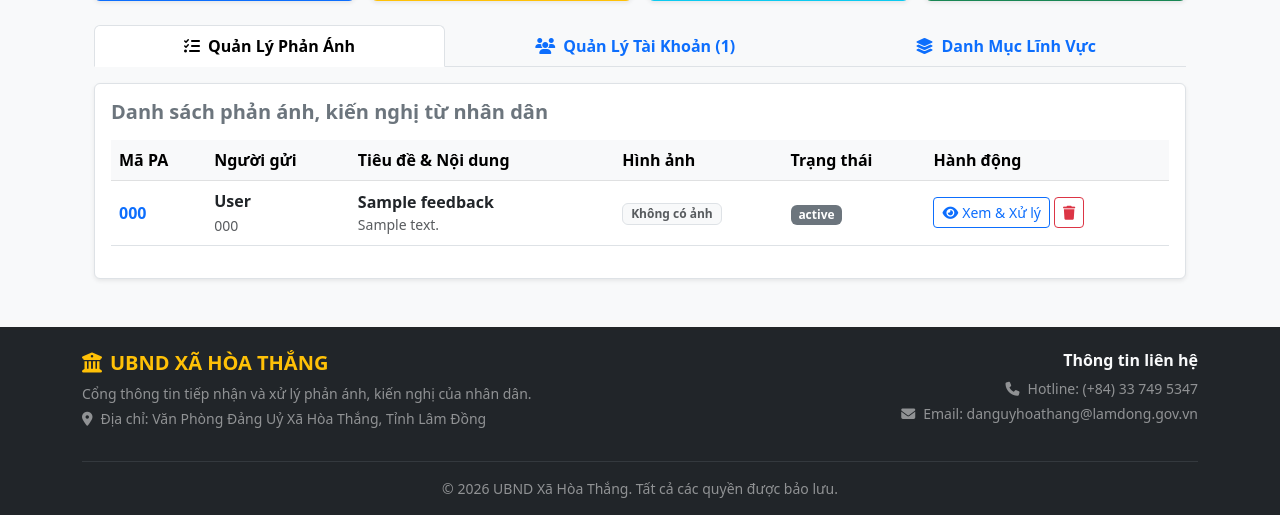
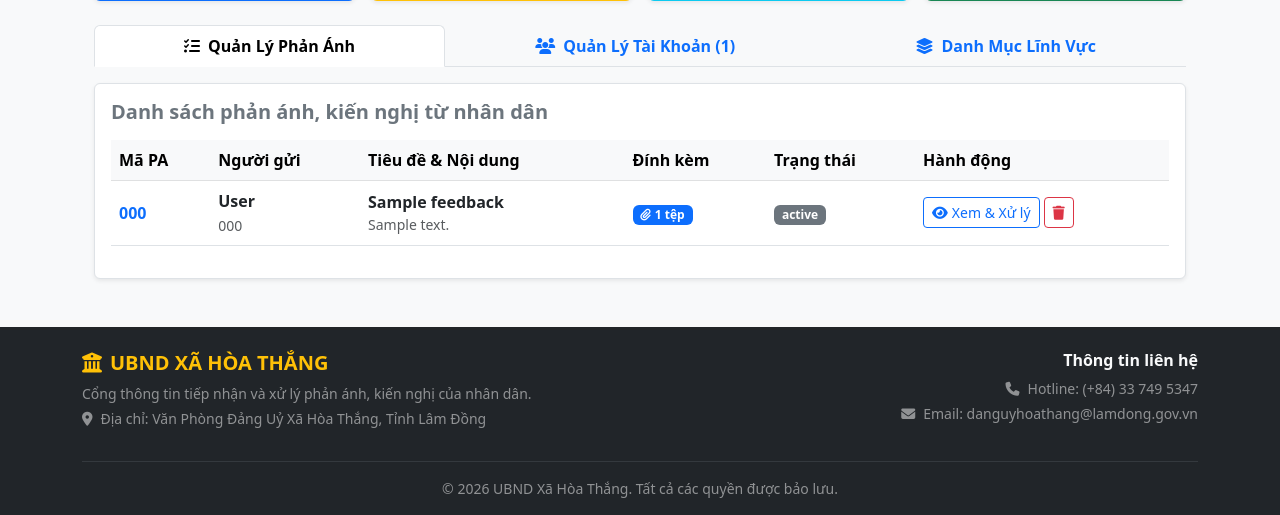
Before and after one commit to hau1401/quanlyphananh_xahoathang, a Flask app: page /dashboard in a window 1280 px wide. Shown: the part 285-800 px from the top of the page. Run offline with Flask 3, Linux system fonts and the light colour scheme; the visitor is signed in with stand-in values (Sample User, id 1); tables that the repository leaves empty hold one stand-in row (values such as "Sample post"); grey boxes marked "Sample" are stand-in pictures; some libraries are stand-ins or nearby versions.

Commit message:
Fix dashboard display multi-media and map position

```diff
--- a/templates/admin/dashboard.html
+++ b/templates/admin/dashboard.html
@@ -3,8 +3,10 @@
 {% block title %}Trang Quản Trị Hệ Thống - UBND Xã Hòa Thắng{% endblock %}
 
 {% block content %}
-<!-- Nhúng thư viện SweetAlert2 -->
+<!-- Nhúng thư viện SweetAlert2 & Leaflet Maps -->
 <script src="https://cdn.jsdelivr.net/npm/sweetalert2@11"></script>
+<link rel="stylesheet" href="https://unpkg.com/leaflet@1.9.4/dist/leaflet.css" />
+<script src="https://unpkg.com/leaflet@1.9.4/dist/leaflet.js"></script>
 
 <style>
   /* Fix lỗi bị đơ, treo cuộn trang trên giao diện di động khi bật Modal */
@@ -113,7 +115,7 @@
                             <th>Mã PA</th>
                             <th>Người gửi</th>
                             <th style="width: 25%;">Tiêu đề & Nội dung</th>
-                            <th>Hình ảnh</th>
+                            <th>Đính kèm</th>
                             <th>Trạng thái</th>
                             <th>Hành động</th>
                         </tr>
@@ -133,12 +135,18 @@
                                 </small>
                             </td>
                             <td>
-                                {% if fb.image %}
-                                    <a href="{{ url_for('static', filename='uploads/' + fb.image) }}" target="_blank">
-                                        <img src="{{ url_for('static', filename='uploads/' + fb.image) }}" alt="Ảnh phản ánh" class="rounded border shadow-sm" style="width: 50px; height: 50px; object-fit: cover;">
-                                    </a>
+                                <!-- XỬ LÝ HIỂN THỊ CỘT ĐÍNH KÈM (ẢNH & VIDEO) -->
+                                {% if fb.media_files %}
+                                    {% set file_list = fb.media_files.split(',') %}
+                                    <span class="badge bg-primary text-white">
+                                        <i class="fa-solid fa-paperclip me-1"></i>{{ file_list|length }} tệp
+                                    </span>
+                                {% elif fb.image %}
+                                    <span class="badge bg-primary text-white">
+                                        <i class="fa-solid fa-image me-1"></i>1 tệp
+                                    </span>
                                 {% else %}
-                                    <span class="badge bg-light text-muted border">Không có ảnh</span>
+                                    <span class="badge bg-light text-muted border">Không có</span>
                                 {% endif %}
                             </td>
                             <td>
@@ -275,11 +283,11 @@
 </div>
 
 <!-- ========================================== -->
-<!-- DANH SÁCH MODAL (ĐẶT NGOÀI TABLE ĐỂ DỄ BẤM TRÊN DI ĐỘNG) -->
+<!-- DANH SÁCH MODAL XEM CHI TIẾT & XỬ LÝ -->
 <!-- ========================================== -->
 {% for fb in feedbacks %}
 <div class="modal fade" id="updateModal{{ fb.id }}" tabindex="-1" aria-hidden="true" data-bs-backdrop="static" data-bs-focus="false">
-    <div class="modal-dialog modal-lg modal-dialog-centered">
+    <div class="modal-dialog modal-lg modal-dialog-centered modal-dialog-scrollable">
         <div class="modal-content">
             <form action="{{ url_for('update_feedback_status', feedback_id=fb.id) }}" method="POST">
                 <div class="modal-header bg-primary text-white">
@@ -297,6 +305,11 @@
                         <div class="col-md-6">
                             <p class="mb-1"><strong>Địa chỉ:</strong> {{ fb.address or 'Không cung cấp' }}</p>
                             <p class="mb-1"><strong>Mã phản ánh:</strong> <span class="text-primary fw-bold">{{ fb.feedback_code }}</span></p>
+                            {% if fb.latitude and fb.longitude %}
+                                <p class="mb-1 text-success fw-bold">
+                                    <i class="fa-solid fa-location-dot me-1"></i> Tọa độ GPS: {{ fb.latitude|round(5) }}, {{ fb.longitude|round(5) }}
+                                </p>
+                            {% endif %}
                         </div>
                     </div>
                     <hr>
@@ -308,16 +321,47 @@
                         <div class="p-3 bg-light rounded border text-secondary" style="white-space: pre-line;">{{ fb.content }}</div>
                     </div>
 
-                    <!-- HIỂN THỊ HÌNH ẢNH TRONG MODAL -->
+                    <!-- HIỂN THỊ ĐA PHƯƠNG TIỆN ĐÍNH KÈM (ẢNH VÀ VIDEO) -->
                     <div class="mb-3">
-                        <label class="form-label fw-bold d-block">Hình ảnh đính kèm:</label>
-                        {% if fb.image %}
-                            <a href="{{ url_for('static', filename='uploads/' + fb.image) }}" target="_blank">
-                                <img src="{{ url_for('static', filename='uploads/' + fb.image) }}" class="img-fluid rounded border shadow-sm" style="max-height: 300px; width: 100%; object-fit: contain;" alt="Hình ảnh đính kèm">
-                            </a>
-                            <small class="d-block text-muted mt-1">(Nhấp vào ảnh để mở xem kích thước đầy đủ)</small>
+                        <label class="form-label fw-bold d-block">Tệp đính kèm (Ảnh / Video minh chứng):</label>
+
+                        {% if fb.media_files %}
+                            {% set file_list = fb.media_files.split(',') %}
+                            <div class="row g-2 mt-1">
+                                {% for file_name in file_list %}
+                                    <div class="col-6 col-md-4 text-center">
+                                        <div class="card h-100 p-2 shadow-sm border">
+                                            {% set ext = file_name.rsplit('.', 1)[-1].lower() %}
+                                            {% if ext in ['png', 'jpg', 'jpeg', 'gif', 'webp'] %}
+                                                <a href="{{ url_for('static', filename='uploads/' + file_name) }}" target="_blank">
+                                                    <img src="{{ url_for('static', filename='uploads/' + file_name) }}"
+                                                         class="img-fluid rounded"
+                                                         style="max-height: 120px; object-fit: cover; width: 100%;"
+                                                         alt="Hình ảnh đính kèm">
+                                                </a>
+                                            {% elif ext in ['mp4', 'mov', 'avi', 'mkv'] %}
+                                                <video controls class="w-100 rounded" style="max-height: 120px;">
+                                                    <source src="{{ url_for('static', filename='uploads/' + file_name) }}" type="video/{{ ext if ext != 'mov' else 'mp4' }}">
+                                                    Trình duyệt không hỗ trợ phát video.
+                                                </video>
+                                            {% else %}
+                                                <a href="{{ url_for('static', filename='uploads/' + file_name) }}" target="_blank" class="btn btn-sm btn-outline-secondary my-3">
+                                                    <i class="fa-solid fa-file me-1"></i> Tải về tệp
+                                                </a>
+                                            {% endif %}
+                                            <small class="text-muted d-block text-truncate mt-1" style="font-size: 0.75rem;">{{ file_name }}</small>
+                                        </div>
+                                    </div>
+                                {% endfor %}
+                            </div>
+                        {% elif fb.image %}
+                            <div class="mt-1">
+                                <a href="{{ url_for('static', filename='uploads/' + fb.image) }}" target="_blank">
+                                    <img src="{{ url_for('static', filename='uploads/' + fb.image) }}" class="img-fluid rounded border shadow-sm" style="max-height: 200px; object-fit: contain;" alt="Hình ảnh đính kèm">
+                                </a>
+                            </div>
                         {% else %}
-                            <p class="text-muted fst-italic mb-0">Người dân không gửi kèm hình ảnh.</p>
+                            <p class="text-muted fst-italic mb-0">Người dân không gửi kèm ảnh/video.</p>
                         {% endif %}
                     </div>
                     <hr>
```
